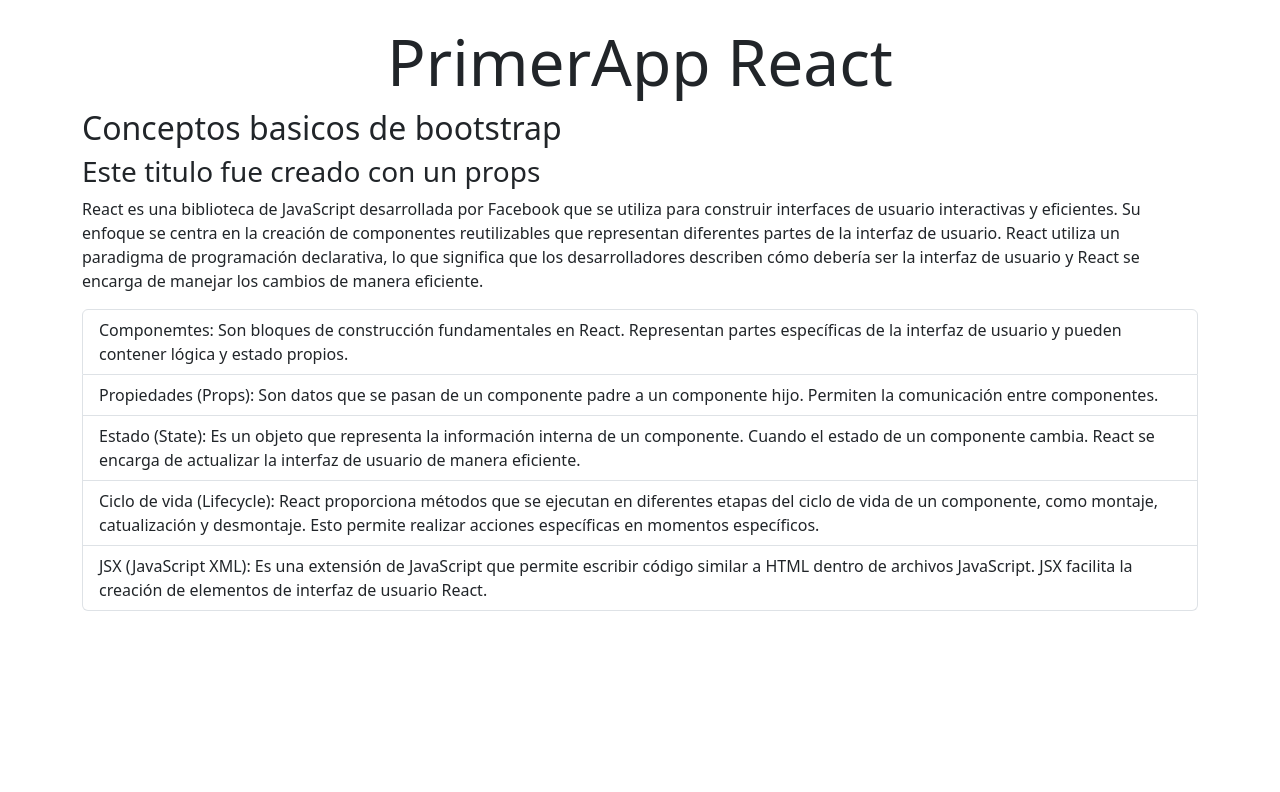
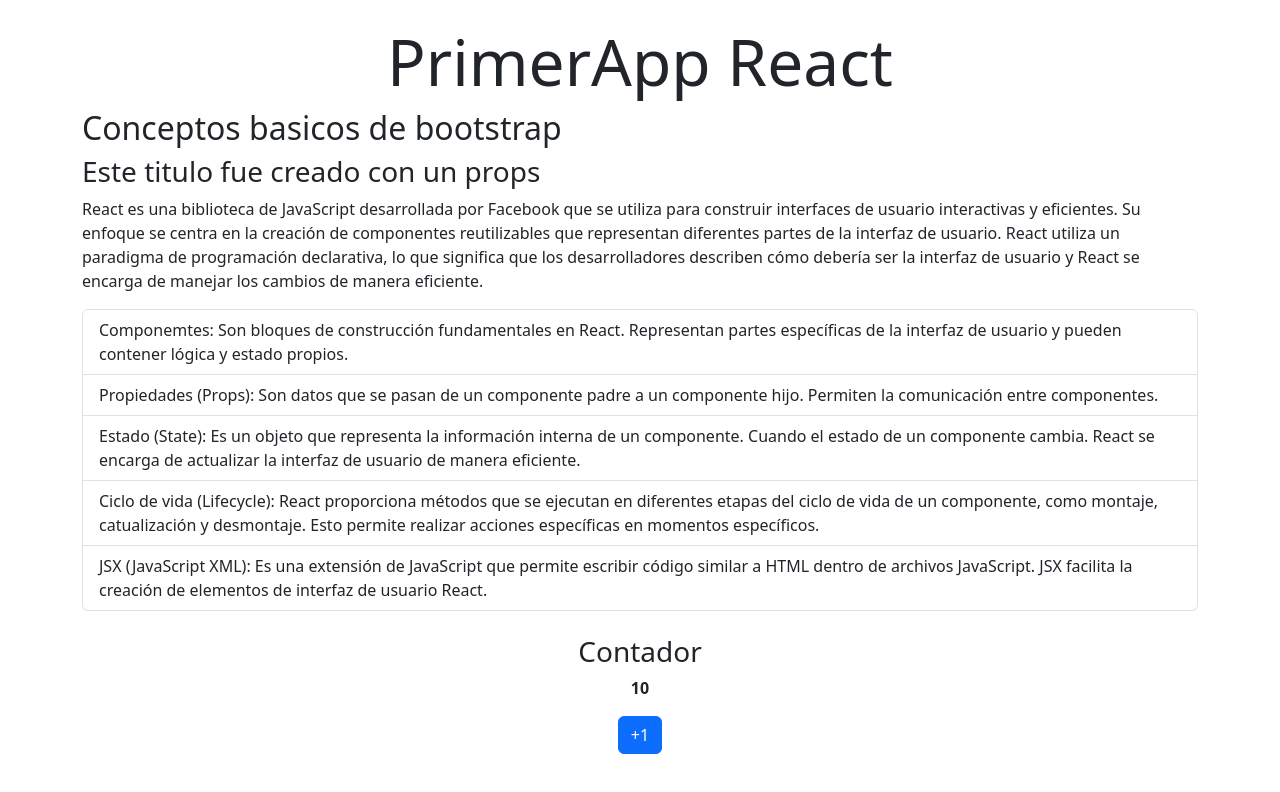
Before and after one commit to JJV23/primerAppReact, a React (Vite) app: page / in a window 1280 px wide. Shown: the top 792 px of the page. Built offline with nearby package versions, Linux system fonts and the light colour scheme.

Commit message:
agregamos el componente Contador junto con un boton

```diff
--- a/src/App.jsx
+++ b/src/App.jsx
@@ -1,3 +1,4 @@
+import Contador from "./components/Contador";
 import Informacion from "./components/Informacion";
 import 'bootstrap/dist/css/bootstrap.min.css';
 
@@ -10,6 +11,7 @@
     <section className="container my-4">
       <h1 className="text-center display-3">PrimerApp React</h1>
       <Informacion tituloSecundario='Este titulo fue creado con un props'></Informacion>
+      <Contador></Contador>
       {/*<Informacion/>*/}
     </section>
   );
--- /dev/null
+++ b/src/components/Contador.jsx
@@ -0,0 +1,12 @@
+const Contador = () => {
+    return (
+        <article className="text-center mt-4">
+            <h3>Contador</h3>
+            <p className="fw-bold">10</p>
+            <button className="btn btn-primary">+1</button>
+
+        </article>
+    );
+};
+
+export default Contador;
```
